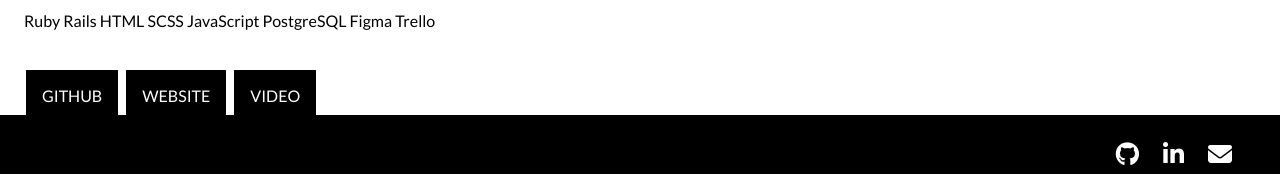
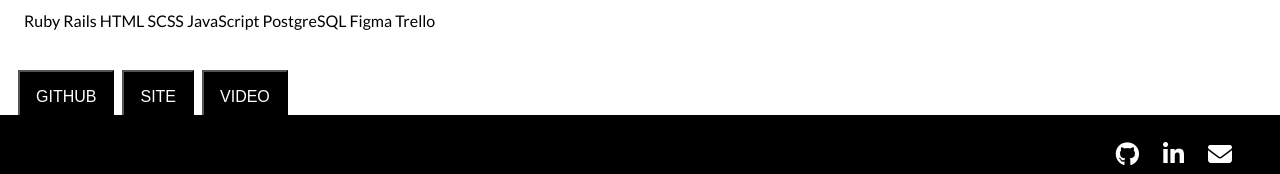
Before and after one commit to noemi-ashizuka/react-portfolio-site, a React (Create React App) app: page /projects/1 in a window 1280 px wide. Shown: the part 615-789 px from the top of the page. Built offline with nearby package versions, Linux system fonts and the light colour scheme.

Commit message:
added custom button component

```diff
--- a/src/assets/stylesheets/buttons.scss
+++ b/src/assets/stylesheets/buttons.scss
@@ -2,6 +2,7 @@
   background-color: black;
   color: white;
   padding: 16px;
+  margin-right: 8px;
   font-size: 16px;
   text-decoration: none;
   text-transform: uppercase;
--- a/src/assets/stylesheets/project-details.scss
+++ b/src/assets/stylesheets/project-details.scss
@@ -17,12 +17,12 @@
   padding-top: 24px;
   padding-bottom: 24px;
 
-  ul {
+  .buttons-list {
     padding: 0;
     list-style-type: none;
     display: flex;
 
-    li {
+    .list-item {
       margin-left: 8px;
     }
   }
--- /dev/null
+++ b/src/components/custom-button.jsx
@@ -0,0 +1,9 @@
+import React from 'react';
+
+import '../assets/stylesheets/buttons.scss';
+
+const CustomButton = ({children, ...otherProps}) => (
+  <button className="button-main">{children}</button>
+)
+
+export default CustomButton;
--- a/src/components/project-card.jsx
+++ b/src/components/project-card.jsx
@@ -1,6 +1,6 @@
 import React, { Component } from 'react';
-import { Route, Link } from 'react-router-dom';
-import ProjectDetails from './project-details';
+import { Link } from 'react-router-dom';
+
 import '../assets/stylesheets/project-card.scss';
 
 class ProjectCard extends Component {
@@ -13,7 +13,7 @@ class ProjectCard extends Component {
 
     return(
       <div className='project-card'>
-        <img src={ this.props.imagesUrls } className="project-main-image"></img>
+        <img src={ this.props.imagesUrls } alt="images of websites" className="project-main-image"></img>
         <div className="project-text">
           <Link to={`/projects/${this.props.id}`}><h1 className='project-title'>{ this.props.title }</h1></Link>
           <h2 className="project-specs">{ this.props.specifications }</h2>
--- a/src/components/project-details.jsx
+++ b/src/components/project-details.jsx
@@ -1,21 +1,21 @@
 import React, { Component } from 'react';
+
+import CustomButton from './custom-button';
 
 import '../assets/stylesheets/project-details.scss';
 import PROJECTS_DATA from '../data/projects-data';
 
 
 class ProjectDetails extends Component {
-  constructor(props) {
-    super(props);
-  }
 
   render() {
     let project = PROJECTS_DATA.find(element => element.id === parseInt(this.props.match.params.projectId))
+    project.links.flat().map((link) => console.log(link.id))
     return(
       <div className="page-container">
         <h1 className="project-title">{project.title}</h1>
         <div className="project-images">
-          <img src={project.imagesUrls}></img>
+          <img src={project.imagesUrls} alt="images of the website project"></img>
         </div>
         <div className="project-description">
           <h2>{project.specifications}</h2>
@@ -23,13 +23,11 @@ class ProjectDetails extends Component {
           <p>{project.technologies.map((tech) =>( `${tech.name} ` ))}</p>
         </div>
         <div className="project-links">
+          <div className="buttons-list">
           {project.links.map((link) => (
-            <ul>
-              <li><a href="/" className="button-main">{link.github}</a></li>
-              <li><a href="/" className="button-main">{link.siteUrl}</a></li>
-              <li><a href="/" className="button-main">{link.videoUrl}</a></li>
-            </ul>
-          ))}
+            <a href="/"><CustomButton key={link.id}>{link.url}</CustomButton></a>
+           ))}
+          </div>
         </div>
       </div>
     )
--- a/src/data/projects-data.js
+++ b/src/data/projects-data.js
@@ -7,10 +7,18 @@ const PROJECTS_DATA = [
     specifications: "Group project | Role: team manager | Time: 2 weeks",
     description: "Clever Closet is an app to manage your wardrobe and help reduce the impact of fast fashion on the environment. How does it do that? Simple, with Clever Clothes you can share clothes with friends, create looks for yourself and your friends to make the most of the clothes you already own. In this project I was responsible for my team workflow, and I coded for the backend as well as the frontend.",
     links: [
-      {
-      github: "github",
-      siteUrl: "website",
-      videoUrl: "video"},
+        {
+          id: 1,
+          url: "github"
+        },
+        {
+          id: 2,
+          url: "site"
+        },
+        {
+          id: 3,
+          url: "video"
+        }
       ],
       technologies: [
         {name: "Ruby", iconUrl: ""},
@@ -33,7 +41,7 @@ const PROJECTS_DATA = [
     links: [
       {
       github: "github",
-      siteUrl: "website",
+      siteUrl: "site",
       videoUrl: "video"},
       ],
     technologies: [
```
Also changed, not shown: src/components/projects-list.jsx (+4 -9 lines).
